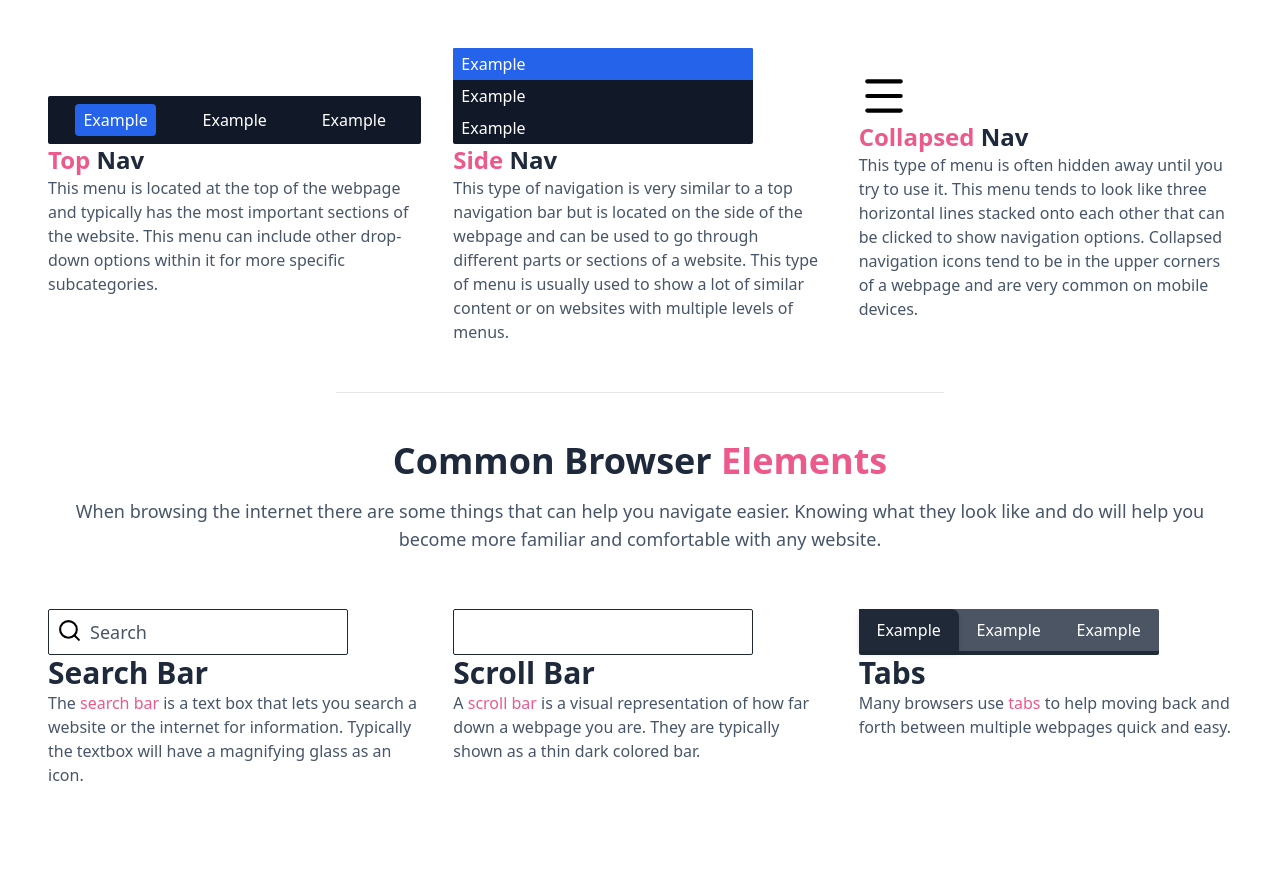
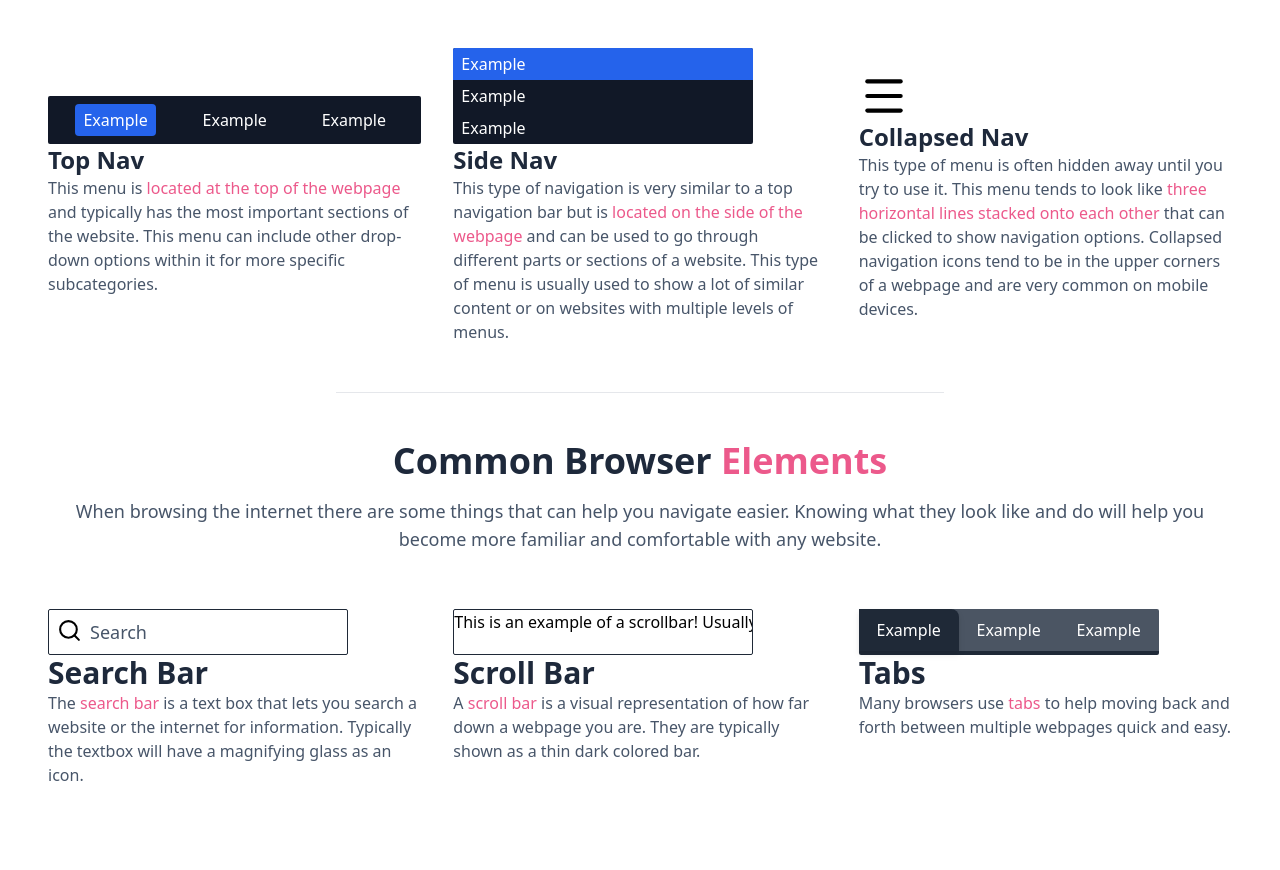
Before and after one commit to j-cleme/capstone_teaching-tech-lit, a SvelteKit app: page /browsers in a window 1280 px wide. Shown: the part 1380-2250 px from the top of the page. Built offline with nearby package versions, Linux system fonts and the light colour scheme.

Commit message:
Updated Styling

```diff
--- a/src/routes/browsers/+page.svelte
+++ b/src/routes/browsers/+page.svelte
@@ -106,13 +106,11 @@
 					<!-- svelte-ignore a11y-invalid-attribute -->
 					<a href="" class="text-white py-1 px-2 mx-1 hover:bg-blue-600 hover:rounded">Example</a>
 				</div>
-				<h1 class=" text-2xl text-slate-800 font-semibold ">
-					<span class="text-[#ec598b]">Top</span> Nav
-				</h1>
+				<h1 class=" text-2xl text-slate-800 font-semibold ">Top Nav</h1>
 				<p class="text-slate-600 max-w-[45ch]">
-					This menu is located at the top of the webpage and typically has the most important
-					sections of the website. This menu can include other drop-down options within it for more
-					specific subcategories.
+					This menu is <span class="text-[#ec598b]">located at the top of the webpage</span> and typically
+					has the most important sections of the website. This menu can include other drop-down options
+					within it for more specific subcategories.
 				</p>
 			</div>
 		</div>
@@ -127,27 +125,23 @@
 				<!-- svelte-ignore a11y-invalid-attribute -->
 				<a href="#" class="text-white py-1 px-2 hover:bg-blue-600 hover:rounded-b-sm">Example</a>
 			</div>
-			<h1 class=" text-2xl text-slate-800 font-semibold ">
-				<span class="text-[#ec598b]">Side</span> Nav
-			</h1>
+			<h1 class=" text-2xl text-slate-800 font-semibold ">Side Nav</h1>
 			<p class="text-slate-600 max-w-[45ch]">
-				This type of navigation is very similar to a top navigation bar but is located on the side
-				of the webpage and can be used to go through different parts or sections of a website. This
-				type of menu is usually used to show a lot of similar content or on websites with multiple
-				levels of menus.
+				This type of navigation is very similar to a top navigation bar but is <span
+					class="text-[#ec598b]">located on the side of the webpage</span
+				> and can be used to go through different parts or sections of a website. This type of menu is
+				usually used to show a lot of similar content or on websites with multiple levels of menus.
 			</p>
 		</div>
 		<div class="p-4 m-auto h-full grid">
 			<div class="place-self-center">
 				<Menu size={50} />
-				<h1 class=" text-2xl text-slate-800 font-semibold ">
-					<span class="text-[#ec598b]">Collapsed</span> Nav
-				</h1>
+				<h1 class=" text-2xl text-slate-800 font-semibold ">Collapsed Nav</h1>
 				<p class="text-slate-600 max-w-[45ch]">
 					This type of menu is often hidden away until you try to use it. This menu tends to look
-					like three horizontal lines stacked onto each other that can be clicked to show navigation
-					options. Collapsed navigation icons tend to be in the upper corners of a webpage and are
-					very common on mobile devices.
+					like <span class="text-[#ec598b]">three horizontal lines stacked onto each other</span> that
+					can be clicked to show navigation options. Collapsed navigation icons tend to be in the upper
+					corners of a webpage and are very common on mobile devices.
 				</p>
 			</div>
 		</div>
@@ -175,9 +169,9 @@
 
 		<div class="flex flex-col p-4 m-auto h-full">
 			<div class="overflow-x-scroll w-[300px] h-[46px] border border-gray-800 rounded-sm">
-				<p class="whitespace-nowrap text-white w-full cursor-default">
-					Lorem ipsum dolor sit amet, consectetur adipiscing elit. Donec ac risus ut neque laoreet
-					consequat vitae eget justo.
+				<p class="whitespace-nowrap w-full cursor-default">
+					This is an example of a scrollbar! Usually they're vertically aligned and on the side of
+					the webpage but in this case it's a horizontal scrollbar for text!
 				</p>
 			</div>
 			<h1 class=" text-3xl text-slate-800 font-semibold ">Scroll Bar</h1>
```
